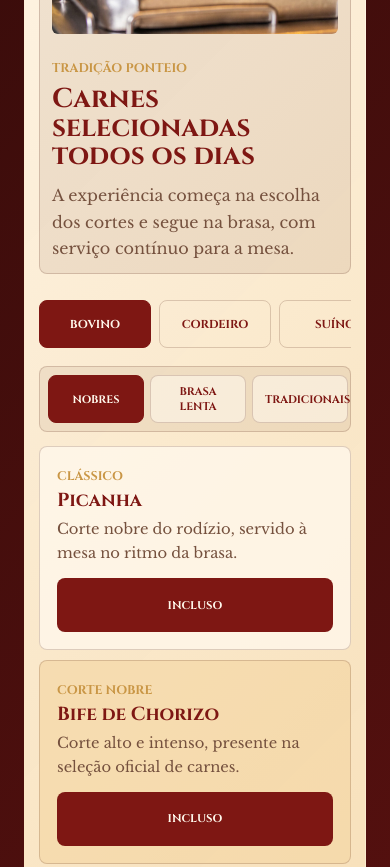
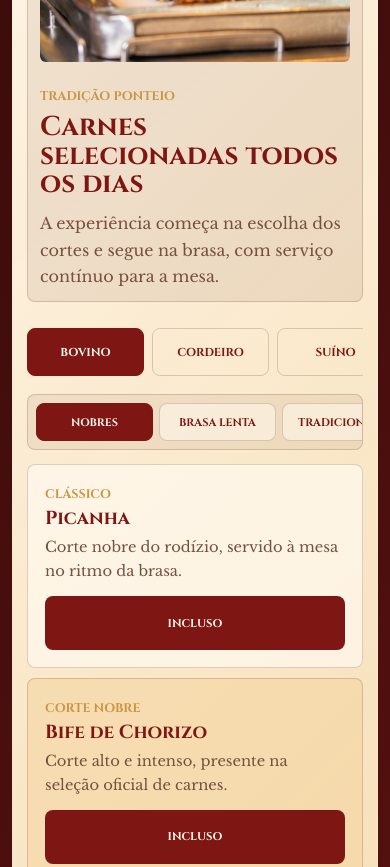
Before and after one commit to btcsolucoes/ponteio, a plain HTML site: page index.html in a window 390 px wide. Shown: the part 1360-2227 px from the top of the page. Drawn offline with nearby package versions, Linux system fonts and the light colour scheme.

Commit message:
Refine QrStack production layout

```diff
--- a/index.html
+++ b/index.html
@@ -9,10 +9,18 @@
   <link rel="preconnect" href="https://fonts.googleapis.com">
   <link rel="preconnect" href="https://fonts.gstatic.com" crossorigin>
   <link href="https://fonts.googleapis.com/css2?family=Cinzel:wght@500;600;700;800&family=Libre+Baskerville:wght@400;700&display=swap" rel="stylesheet">
-  <link rel="stylesheet" href="styles.css?v=qrstack-standard-20260605">
+  <link rel="stylesheet" href="styles.css?v=qrstack-standard-v3-20260605">
 </head>
 <body data-theme="rodizio">
   <main class="menu-shell">
+    <div class="background-brand-marks" aria-hidden="true">
+      <img class="brand-mark brand-mark--one" src="assets/cavalo-ponteio.png" alt="">
+      <img class="brand-mark brand-mark--two" src="assets/cavalo-ponteio.png" alt="">
+      <img class="brand-mark brand-mark--three" src="assets/cavalo-ponteio.png" alt="">
+      <img class="brand-mark brand-mark--four" src="assets/cavalo-ponteio.png" alt="">
+      <img class="brand-mark brand-mark--five" src="assets/cavalo-ponteio.png" alt="">
+    </div>
+
     <header class="cover" id="inicio">
       <picture class="cover-media" aria-hidden="true">
         <source srcset="assets/hero-ponteio-mobile.jpg" media="(max-width: 640px)">
@@ -678,6 +686,6 @@
     </footer>
   </main>
 
-  <script src="script.js?v=qrstack-standard-20260605"></script>
+  <script src="script.js?v=qrstack-standard-v3-20260605"></script>
 </body>
 </html>
--- a/styles.css
+++ b/styles.css
@@ -687,7 +687,7 @@ body.nav-is-fixed .tab-panels {
 }
 
 .panel {
-  width: min(860px, calc(100% - 48px));
+  width: min(860px, calc(100vw - 48px));
   scroll-margin-top: 94px;
 }
 
@@ -710,5 +710,81 @@ body.nav-is-fixed .tab-panels {
 
   .tab b { font-size: .68rem; }
 
-  .panel { width: calc(100% - 24px); }
+  .panel { width: calc(100vw - 24px); }
 }
+
+/* QrStack production refinements */
+.background-brand-marks {
+  position: absolute;
+  inset: 100svh calc(50% - 50vw) 0;
+  z-index: 0;
+  overflow: hidden;
+  pointer-events: none;
+}
+
+.brand-mark {
+  position: absolute;
+  width: clamp(76px, 12vw, 156px);
+  opacity: .055;
+  filter: sepia(.28) saturate(.8);
+}
+
+.brand-mark--one { top: 8%; left: 5%; transform: rotate(-14deg); }
+.brand-mark--two { top: 23%; right: 7%; transform: rotate(11deg) scale(.92); }
+.brand-mark--three { top: 46%; left: 12%; transform: rotate(18deg) scale(.78); }
+.brand-mark--four { top: 64%; right: 13%; transform: rotate(-9deg) scale(1.05); }
+.brand-mark--five { top: 82%; left: 45%; transform: rotate(7deg) scale(.86); }
+
+.tab-panels {
+  position: relative;
+  z-index: 1;
+  display: grid;
+  gap: clamp(40px, 6vw, 72px);
+  padding-top: clamp(28px, 4vw, 42px);
+}
+
+body.nav-is-fixed .tab-panels {
+  padding-top: calc(var(--dock-height, 76px) + clamp(28px, 4vw, 42px));
+}
+
+.panel { margin-top: 0; }
+
+.subtabs,
+.subtabs--nested {
+  display: flex;
+  flex-wrap: nowrap;
+  align-items: stretch;
+  width: 100%;
+  max-width: 100%;
+  box-sizing: border-box;
+  overflow-x: auto;
+  overflow-y: hidden;
+  scroll-padding-inline: 8px;
+  -webkit-overflow-scrolling: touch;
+}
+
+.subpanel {
+  min-width: 0;
+}
+
+.subtab,
+.subtabs--nested .subtab {
+  flex: 0 0 auto;
+  min-width: clamp(108px, 30vw, 170px);
+  max-width: 220px;
+  padding-inline: 14px;
+  overflow: hidden;
+  text-overflow: ellipsis;
+  white-space: nowrap;
+}
+
+@media (max-width: 640px) {
+  .background-brand-marks {
+    inset-inline: 0;
+  }
+
+  .brand-mark {
+    width: clamp(64px, 22vw, 112px);
+    opacity: .045;
+  }
+}
```
